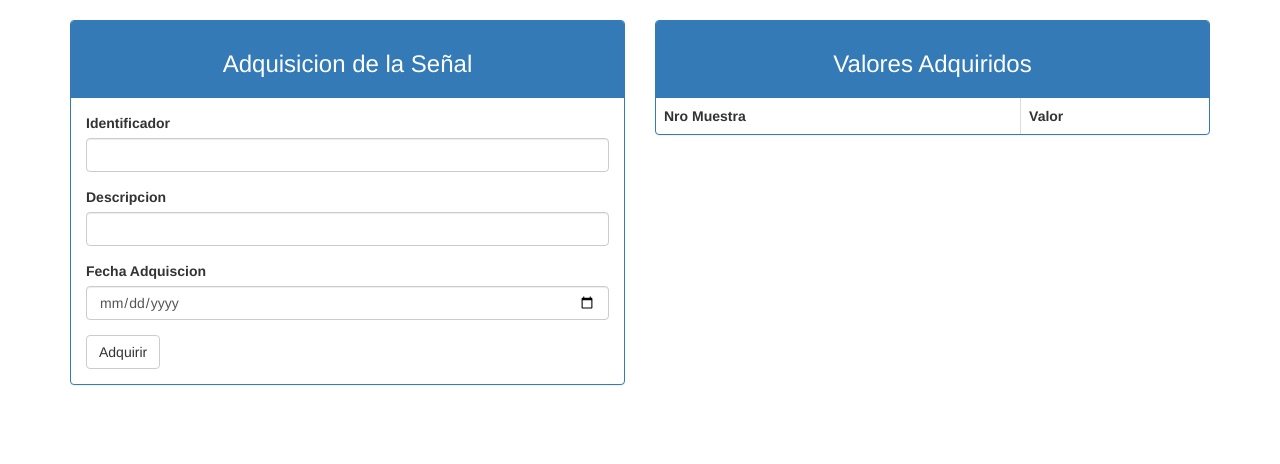
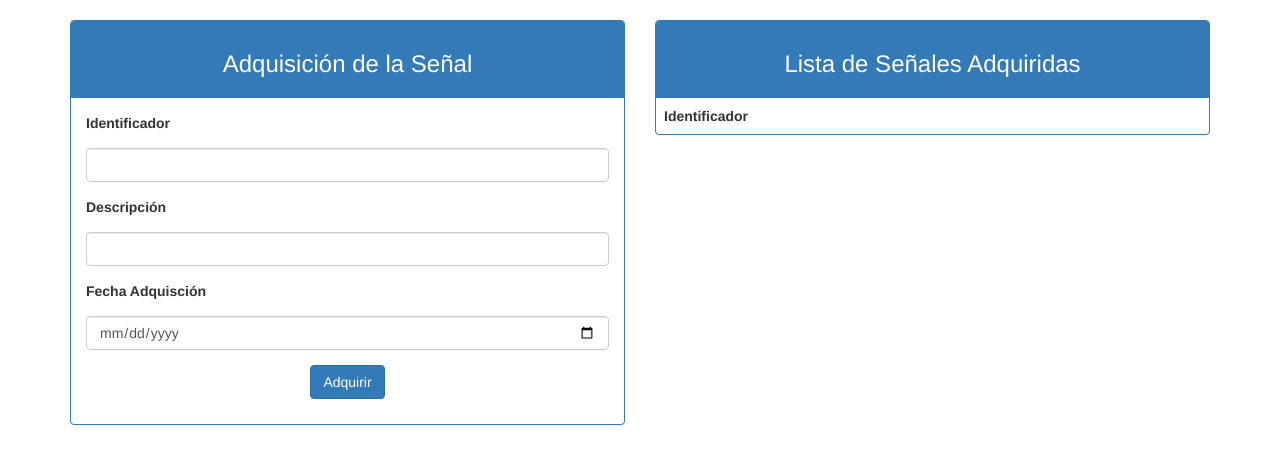
Before and after one commit to vvalotto/SenialSOLID, a Flask app: page /adquisicion/ in a window 1280 px wide. Shown: the part 52-516 px from the top of the page. Run offline with Flask 2, Linux system fonts and the light colour scheme; lists and menus that the app fills with data are empty; parts of the project's set-up code (start-up, migrations or seed data) failed here and were passed over; some libraries are stand-ins or nearby versions.

Commit message:
Flask Application - Mejora en la organizacion

```diff
--- /dev/null
+++ b/webapp/forms.py
@@ -0,0 +1,14 @@
+from flask.ext.wtf import Form
+from wtforms import TextField, IntegerField, DateField, SubmitField, validators
+import datetime
+
+
+class SenialForm(Form):
+    identificador = IntegerField('Identificador', [validators.DataRequired(),
+                                                   validators.NumberRange(min=1, max=9999,
+                                                                          message='Fuera de Rango')])
+    descripcion = TextField('Descripción', [validators.DataRequired()])
+    fecha = DateField('Fecha Adquisción', [validators.DataRequired()],
+                      format='%d-%m-%Y', default=datetime.date.today())
+
+    adquirir = SubmitField('Adquirir')
--- a/webapp/run.py
+++ b/webapp/run.py
@@ -1,3 +1,3 @@
-from webapp.webapp_solid import *
+from webapp.views import *
 
 app.run(debug=True)
--- a/webapp/templates/general/404.html
+++ b/webapp/templates/404.html
@@ -6,7 +6,7 @@
 <div class="panel panel-default">
     <div class="panel-body">
         <p align="center">
-            <img src="static/pagina_no_encontrada.png" class="img-responsive">
+            <img src="{{ url_for('static', filename = 'pagina_no_enontrada.png') }}" class="img-responsive">
         </p>
         <h3 align="center">
             <span class="label label-warning">Página no econtrada</span>
--- a/webapp/templates/aplicacion/adquisicion.html
+++ b/webapp/templates/aplicacion/adquisicion.html
@@ -8,26 +8,41 @@
     <div class="col-md-6">
         <div class="panel panel-primary">
             <div class="panel-heading">
-                 <h3><p class="text-center">Adquisicion de la Señal</p></h3>
+                 <h3><p class="text-center">Adquisición de la Señal</p></h3>
             </div>
             <div class="panel-body">
-                {{ wtf.quick_form(form) }}
+                <!--{{ wtf.quick_form(form) }}-->
+                <form>
+                    <div class="form-group">
+                        <p>{{ form.identificador.label }} </p>
+                        <p>{{ form.identificador(class="form-control") }}</p>
+                    </div>
+                    <div class="form-group">
+                        <p>{{ form.descripcion.label }} </p>
+                        <p>{{form.descripcion(class="form-control") }}</p>
+                    </div>
+                    <div class="form-group">
+                        <p>{{ form.fecha.label }} </p>
+                        <p>{{ form.fecha(class="form-control") }}</p>
+                    </div>
+                    <div>
+                        <p align="center">{{ form.adquirir(class="btn btn-primary") }}</p>
+                    </div>
+                </form>
             </div>
         </div>
     </div>
     <div class="col-md-6">
         <div class="panel panel-primary">
             <div class="panel-heading">
-                 <h3><p class="text-center">Valores Adquiridos</p></h3>
+                 <h3><p class="text-center">Lista de Señales Adquiridas</p></h3>
             </div>
             <table class="table table-bordered">
                 <tr align="center">
-                    <th>Nro Muestra</th>
-                    <th>Valor</th>
+                    <th align="center">Identificador</th>
                 </tr>
                 {% for valor in senial %}
                 <tr>
-                    <td>{{ senial.index(valor) + 1}}</td>
                     <td align="center">{{ '{0:0.2f}'.format(valor) }} </td>
                 </tr>
                 {% endfor %}
--- a/webapp/views.py
+++ b/webapp/views.py
@@ -1,90 +1,58 @@
-from flask import Flask, render_template, redirect, url_for
+from flask import Flask, render_template, flash, redirect, url_for
 from flask.ext.bootstrap import Bootstrap
-from flask.ext.wtf import Form
-from wtforms import TextField, IntegerField, DateField, SubmitField, validators
-import adquisidor
-import procesador
-import modelo
-import persistidor
-import utilidades
-from configurador.configurador import *
+from webapp.modelos  import *
+from webapp.forms import *
 
 app = Flask(__name__)
 app.config['SECRET_KEY'] = "Victor"
 bootstrap = Bootstrap(app)
+panel_informes = PanelInformes()
 
 
 @app.errorhandler(404)
 def page_not_found(e):
-    return render_template('/general/404.html'), 404
+    return render_template('404.html'), 404
 
 
 @app.errorhandler(500)
 def internal_server_error(e):
-    return render_template('/general/500.html'), 500
+    return render_template('500.html'), 500
 
 
 @app.route('/')
 def inicio():
-    return render_template('/general/inicio.html',)
-
-@app.route('/versiones/')
-def versiones():
-    lista_componentes = []
-    lista_componentes.append('Adquisidor: ' + adquisidor.__version__)
-    lista_componentes.append('Procesador: ' + procesador.__version__)
-    lista_componentes.append('Persistidor: ' + persistidor.__version__)
-    lista_componentes.append('Configurador: ' + modelo.__version__)
-    lista_componentes.append('Utilidades: ' + utilidades.__version__)
-    return render_template('/aplicacion/versiones.html', lista=lista_componentes)
+    return render_template('/general/inicio.html')
 
 
 @app.route('/acerca/')
 def acerca():
-    return render_template('/templates/general/acerca.html')
+    return render_template('general/acerca.html')
+
+
+@app.route('/versiones/')
+def versiones():
+    return render_template('/aplicacion/versiones.html',
+                           lista=panel_informes.informar_versiones())
 
 
 @app.route('/componentes/')
 def componentes():
-    lista_tipos_componentes = []
-    lista_tipos_componentes.append("Tipo Adquisidor: " + str(Configurador.adquisidor.__class__))
-    lista_tipos_componentes.append("Tipo Procesador: " + str(Configurador.procesador.__class__))
-    lista_tipos_componentes.append("Tipo Señal (Adquisidor): " +
-                                   str(Configurador.adquisidor._senial.__class__))
-    lista_tipos_componentes.append("Tipo Señal (Procesador): " +
-                                   str(Configurador.procesador._senial_procesada.__class__))
-    lista_tipos_componentes.append("Tipo Repositorio (Adquisidor): " +
-                                   str(Configurador.rep_adquisicion.__class__))
-    lista_tipos_componentes.append("Tipo Repositorio (Procesador): " +
-                                   str(Configurador.rep_procesamiento.__class__))
-    lista_tipos_componentes.append("Tipo Contexto de Repositorio (Adquisidor): " +
-                                   str(Configurador.ctx_datos_adquisicion.__class__))
-    lista_tipos_componentes.append("Tipo Contexto de Repositorio (Procesador): " +
-                                   str(Configurador.ctx_datos_procesamiento.__class__))
-    return render_template('/aplicacion/componentes.html', lista=lista_tipos_componentes)
+    return render_template('/aplicacion/componentes.html',
+                           lista=panel_informes.informar_componentes())
 
-
-class SenialForm(Form):
-    identificador = IntegerField('Identificador', [validators.DataRequired()])
-    descripcion = TextField('Descripcion', [validators.DataRequired()])
-    fecha = DateField('Fecha Adquiscion', [validators.DataRequired()])
-    adquirir = SubmitField('Adquirir')
 
 @app.route("/adquisicion/", methods=['GET', 'POST'])
 def adquisicion():
     form = SenialForm()
-    ad = Configurador.adquisidor
-    ra = Configurador.rep_adquisicion
     if form.validate_on_submit():
-        ad.leer_senial()
-        sa = ad.obtener_senial_adquirida()
-        sa.id = form.identificador
-        sa.comentario = form.descripcion
-        sa.fecha_adquisciom = form.fecha
-        ra.guardar(sa)
-        return redirect(url_for('aplicacion/adquisicion.html'))
-    return render_template('aplicacion/adquisicion.html', form=form)
-
+        try:
+            AccionSenial.adquirir(form)
+            flash('Se Adquirio la señal')
+        except Exception as ex:
+            flash("Error: " + str(ex))
+        return redirect(url_for('adquisicion'))
+    return render_template('aplicacion/adquisicion.html', form=form,
+                           senial=[])
 
 @app.route("/procesamiento/")
 def procesamiento():
```
Also changed, not shown: webapp/modelos.py (added, +51 -0 lines), webapp/app/__init__.py (deleted), webapp/app/forms.py (deleted), webapp/app/modelos.py (deleted), webapp/templates/500.html (renamed from webapp/templates/general/500.html).
